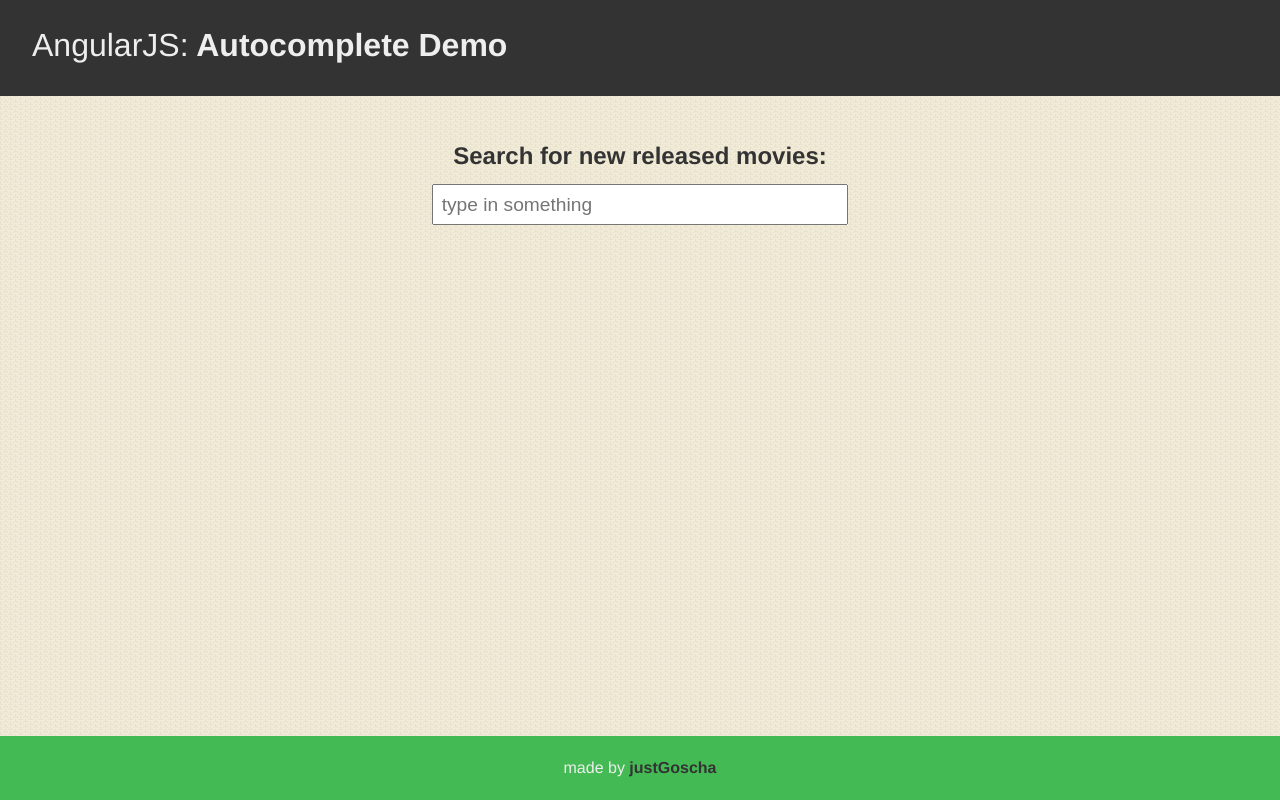
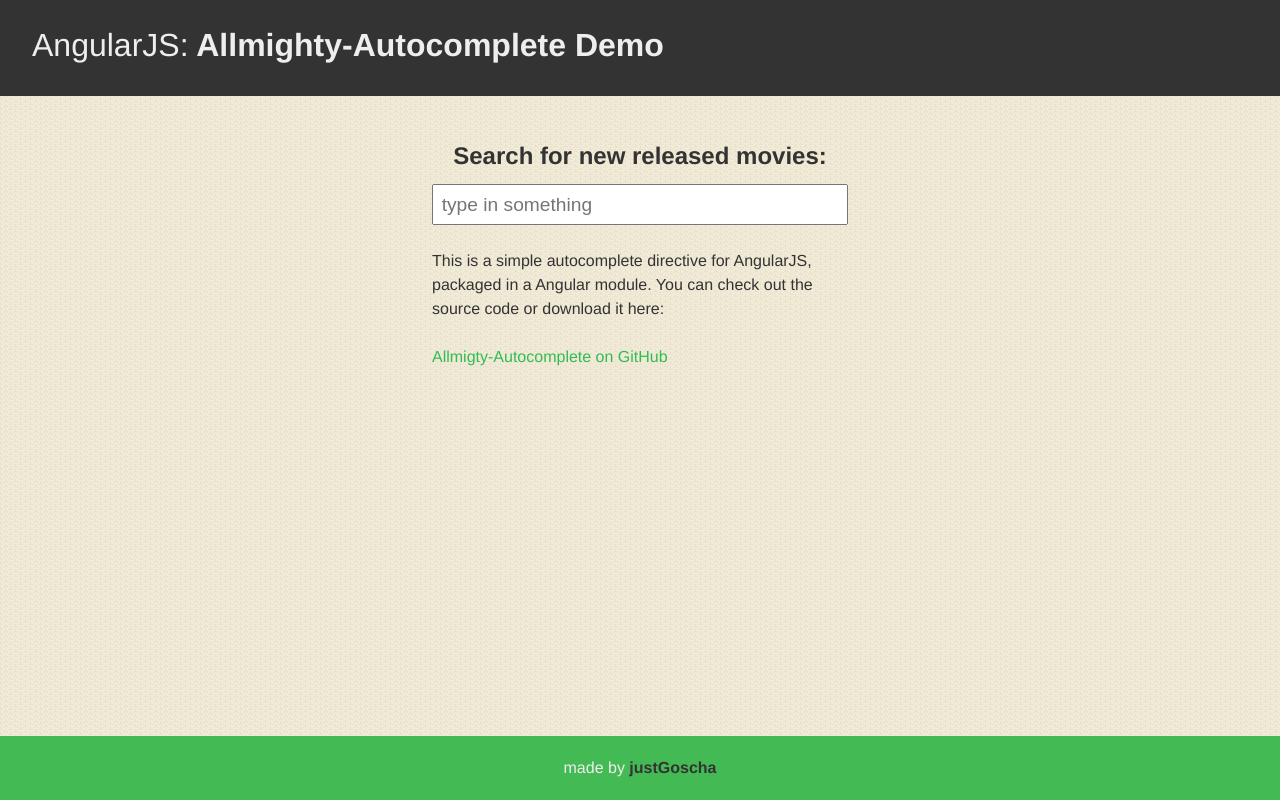
Before and after one commit to JustGoscha/allmighty-autocomplete, a plain HTML site: page index.html in a window 1280 px wide. Drawn offline with nearby package versions, Linux system fonts and the light colour scheme.

Commit message:
Changed demo a little

```diff
--- a/index.html
+++ b/index.html
@@ -11,7 +11,7 @@
 <body>
 
 <header>
-  <h1><span class="thin">AngularJS:</span> Autocomplete Demo</h1>
+  <h1><span class="thin">AngularJS:</span> Allmighty-Autocomplete Demo</h1>
 </header>
 
 
@@ -19,12 +19,15 @@
     <div class="main">
       <h2>Search for new released movies:</h2>
       <autocomplete data="movies" on-type="doSomething"></autocomplete>
+      <br>
+      <div class="description">
+        This is a simple autocomplete directive for AngularJS, packaged in a Angular module. You can check out the source code or download it here:
+        <br><br>
+        <a href="https://github.com/JustGoscha/allmighty-autocomplete">Allmigty-Autocomplete on GitHub</a>
+      </div>
     </div>
 
-<!--     <h1>REST answer:</h1>
-    <ul>
-      <li ng-repeat="movie in movies">{{movie}}</li>
-    </ul>  -->
+
   </div>
 
 
--- a/script/app.js
+++ b/script/app.js
@@ -19,7 +19,7 @@ app.factory('MovieRetriever', function($http, $q, $timeout){
 
     $timeout(function(){
       moviedata.resolve(movies);
-    },2000);
+    },1000);
 
     return moviedata.promise
   }
--- a/style/style.css
+++ b/style/style.css
@@ -14,11 +14,12 @@
 
 a{
 	text-decoration: none;
-	color: #247;
+	color: #3b5;
+  transition: 0.1s all ease-in-out;
 }
 
 a:hover{
-	color: #369;
+	color: #b15;
 }
 
 body{
@@ -172,6 +173,10 @@ header{
   background-color: #333;
 }
 
+.description{
+  text-align: left;
+}
+
 .thin{
   font-weight: 100;
 }
@@ -181,7 +186,7 @@ footer{
   bottom: 0;
   width: 100%;
   height: 4em;
-  font-weight: 100;
+  font-weight: 200;
   line-height: 4em;
   color: #eee;
   background-color: #44ba54;
```
